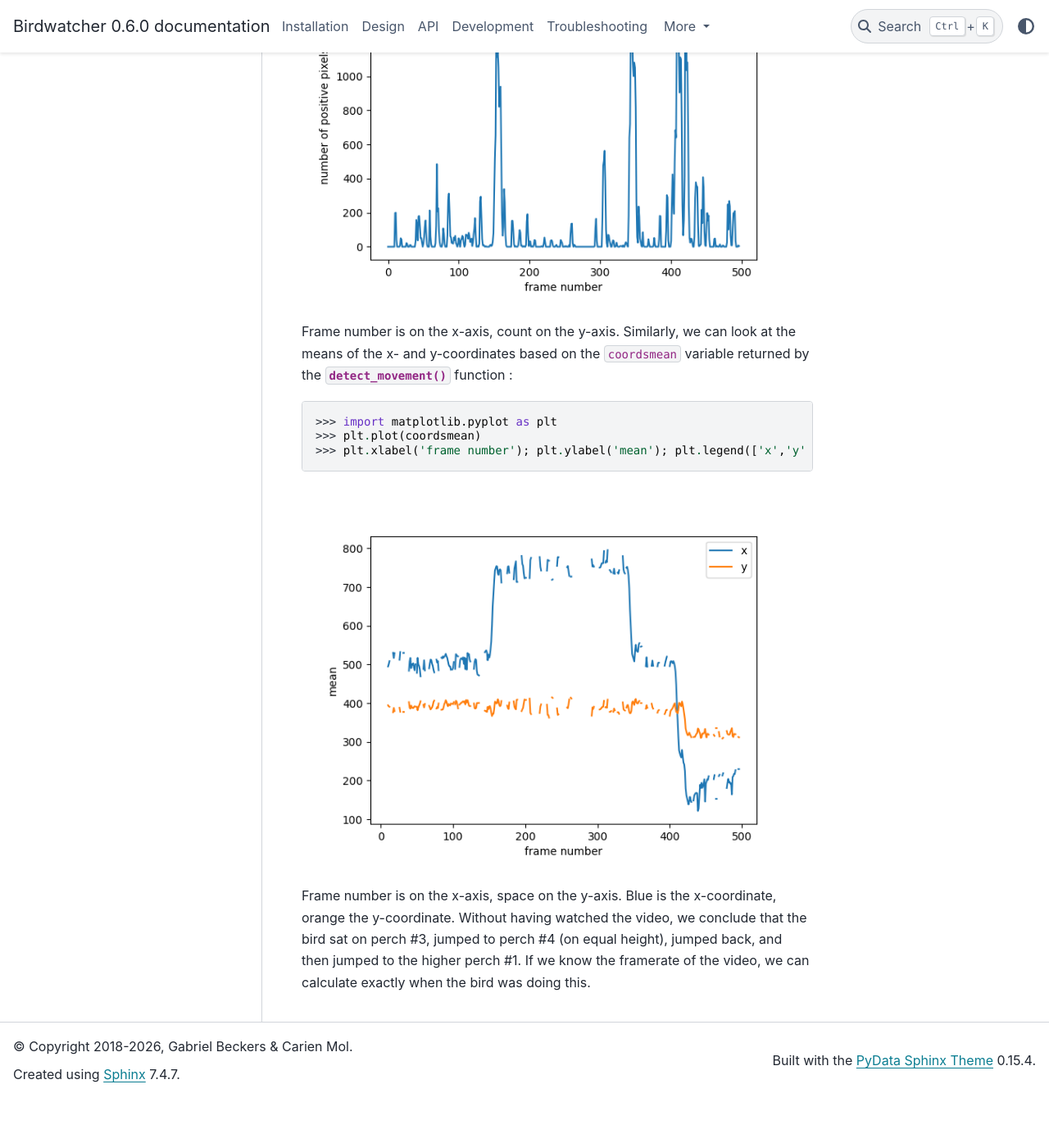
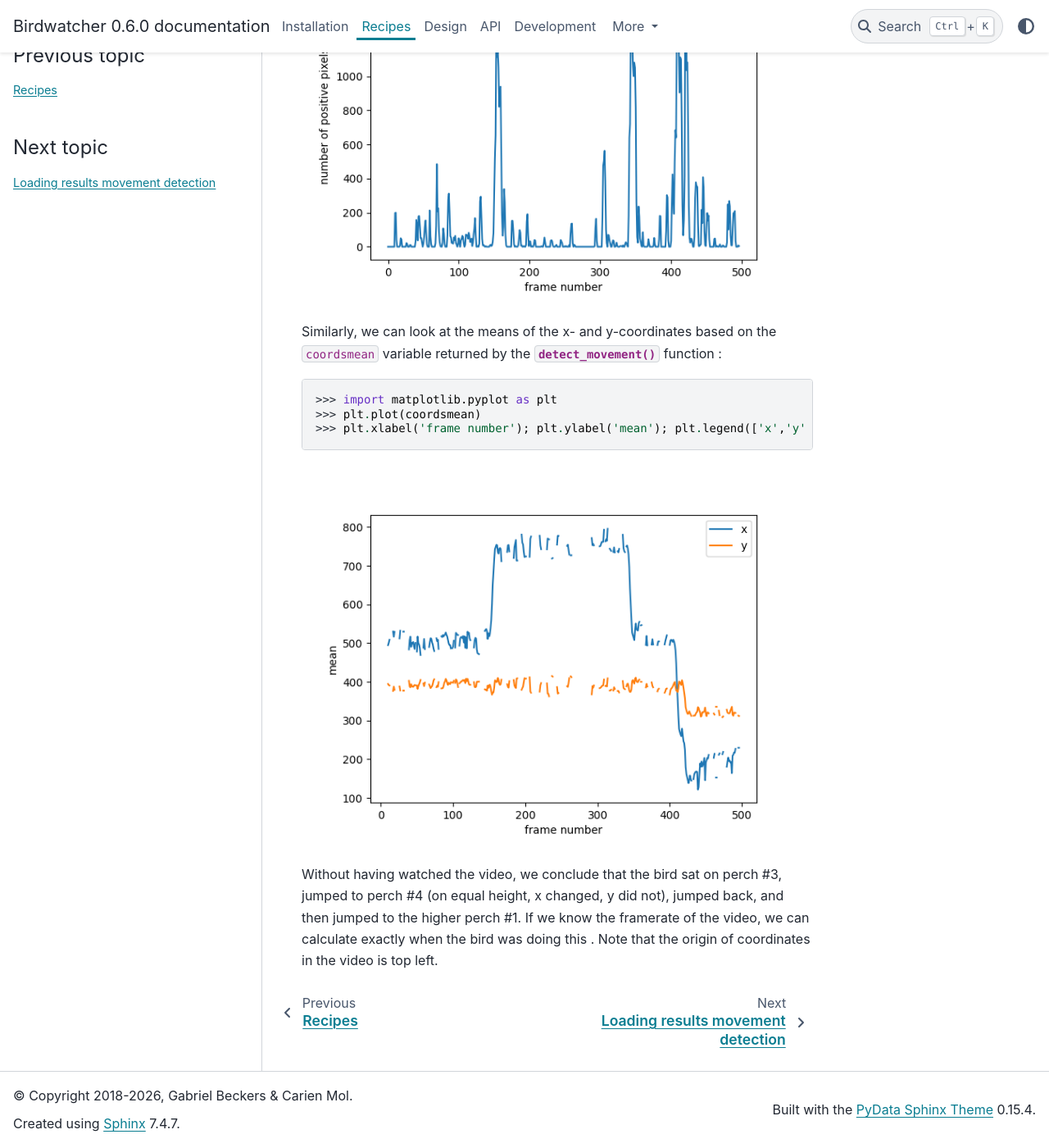
Before and after one commit to gbeckers/Birdwatcher, a Sphinx documentation site: the page built from docs/recipes/detectmovement.rst, in a window 1280 px wide and 1400 px high, scrolled down 2996 px. Shown: the whole window at 82% size. Built offline with Sphinx 7.4.7 and the PyData theme 0.15.4, drawn with Linux system fonts in a browser that asks for light colours; pages that are not in the unit, such as notebooks, are missing from menus; before the commit the page ends 4335 px from its top, so only the background shows below that; some of the changed text lies outside the part shown.

Commit message:
simplify recipes index

```diff
--- a/docs/recipes/detectmovement.rst
+++ b/docs/recipes/detectmovement.rst
@@ -95,8 +95,9 @@
     821
 
 The pixel count for every frame is provided by the ``coordscount`` variable
-in the :func:`detect_movement` function that we used above. We can plot the
-count for all frames:
+in the :func:`detect_movement` function that we used above. We can thus plot the
+count of positive pixels (i.e. where change took place ) for each frames in
+the video:
 
 .. code-block:: python
 
@@ -110,9 +111,8 @@
   :width: 720
   :class: custom-image
 
-Frame number is on the x-axis, count on the y-axis. Similarly, we can look at
-the means of the x- and y-coordinates based on the ``coordsmean`` variable
-returned by the :func:`detect_movement` function :
+Similarly, we can look at the means of the x- and y-coordinates based on the
+``coordsmean`` variable returned by the :func:`detect_movement` function :
 
 .. code-block:: python
 
@@ -125,8 +125,8 @@
   :width: 720
   :class: custom-image
 
-Frame number is on the x-axis, space on the y-axis. Blue is the x-coordinate,
-orange the y-coordinate. Without having watched the video, we conclude that the
-bird sat on perch #3, jumped to perch #4 (on equal height), jumped back, and
-then jumped to the higher perch #1. If we know the framerate of the video, we
-can calculate exactly when the bird was doing this.
+Without having watched the video, we conclude that the
+bird sat on perch #3, jumped to perch #4 (on equal height, x changed, y did
+not), jumped back, and then jumped to the higher perch #1. If we know the
+framerate of the video, we can calculate exactly when the bird was doing this
+. Note that the origin of coordinates in the video is top left.
```
Also changed, not shown: other parts of docs/recipes/detectmovement.rst (+2 -2 lines), docs/recipes.rst (added, +18 -0 lines), docs/recipes_index.rst (deleted, +0 -24 lines).
